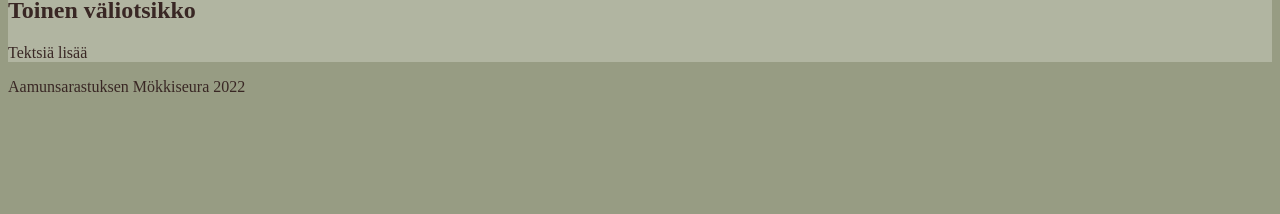
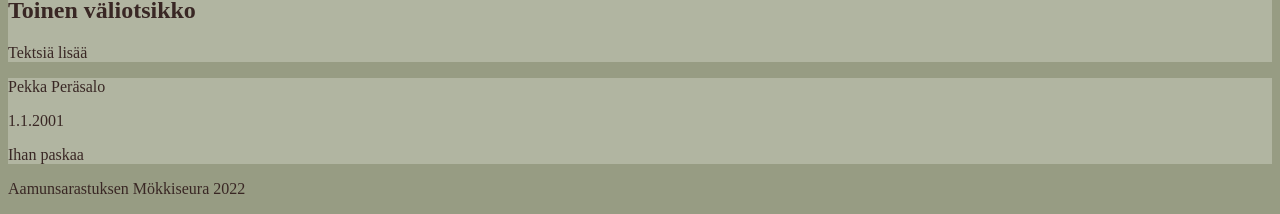
Before and after one commit to vuorisumu/GGJ-aamunsarastus, a React (Vite) app: page / in a window 1280 px wide. Shown: the part 510-724 px from the top of the page. Built offline with nearby package versions, Linux system fonts and the light colour scheme.

Commit message:
feat: comment section base

```diff
--- /dev/null
+++ b/src/components/CommentSection.jsx
@@ -0,0 +1,21 @@
+function CommentSection({ data }) {
+  return (
+    <section className="comments">
+      {data ? (
+        data.map((c, i) => (
+          <section key={`comment${i}`}>
+            <p>{c.user}</p>
+            <p>{c.date}</p>
+            <p>{c.comment}</p>
+          </section>
+        ))
+      ) : (
+        <section>
+          <p>Ei kommentteja</p>
+        </section>
+      )}
+    </section>
+  );
+}
+
+export default CommentSection;
--- a/src/components/Main.jsx
+++ b/src/components/Main.jsx
@@ -1,6 +1,7 @@
 import { useTranslation } from "react-i18next";
 import PageIntro from "./PageIntro";
 import Content from "./Content";
+import CommentSection from "./CommentSection";
 
 function Main() {
   const { t } = useTranslation();
@@ -11,6 +12,7 @@ function Main() {
       <PageIntro data={tr} />
 
       <Content data={tr.content} />
+      <CommentSection data={tr.comments} />
     </div>
   );
 }
--- a/src/locales/fi.json
+++ b/src/locales/fi.json
@@ -11,6 +11,13 @@
       {
         "title": "Toinen väliotsikko",
         "text": "Tektsiä lisää"
+      }
+    ],
+    "comments": [
+      {
+        "user": "Pekka Peräsalo",
+        "date": "1.1.2001",
+        "comment": "Ihan paskaa"
       }
     ]
   },
```
